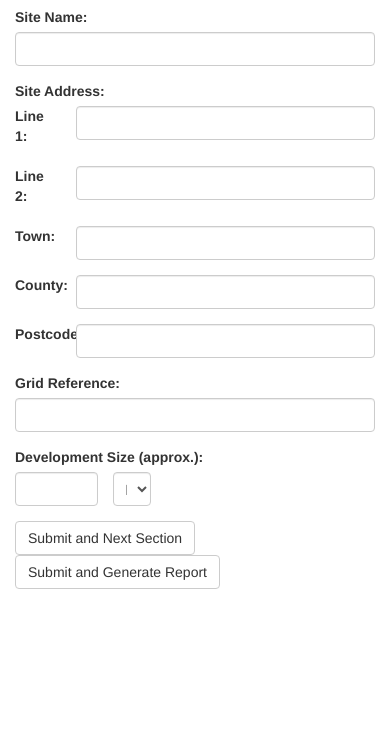
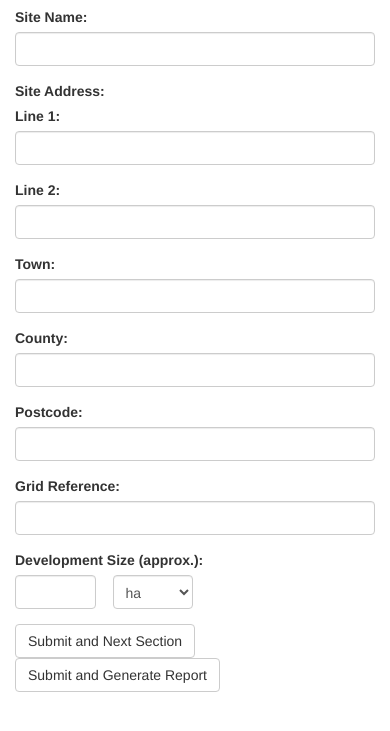
Before and after one commit to Nathan-JDawson/Bat-App, a plain HTML site: page website pages/site_details.html in a window 390 px wide. Shown: the part 63-794 px from the top of the page. Drawn offline with nearby package versions, Linux system fonts and the light colour scheme.

Commit message:
Testing mobile layout

```diff
--- a/website pages/site_details.html
+++ b/website pages/site_details.html
@@ -81,14 +81,17 @@
         });
     </script>
     <style>
-        .col-xs-10{
+        .col-sm-10{
             padding-left: 11px;
         }
-        .col-xs-2{
+        .col-sm-2{
             padding-right: 11px;
         }
+        .col-sm-3{
+            padding-right: 0px;
+        }
         .col-xs-3{
-            padding-right: 0px;
+            padding-right: 2px;
         }
         .form-control{
             padding: 8px;
@@ -115,39 +118,39 @@
             <form id="site_form" action="">
                 <div class="form-group">
                     <label>Site Name:</label>
-                    <input class="form-control" type="text" id="site_name" name="name">
+                    <input class="form-control" ,colype="text" id="site_name" name="name">
                 </div>
                 <div class="form-group">
                     <label>Site Address:</label>
                     <div class="form-group row">
-                        <div class="col-xs-2">
+                        <div class="col-sm-2">
                             <label>Line 1:</label>
                         </div>
-                        <div class="col-xs-10">
+                        <div class="col-sm-8">
                             <input class="form-control form-inline" type="text" id="address_line_1" name="line_1">
                         </div>
                     </div>
                     <div class="form-group row">
-                        <label class="col-xs-2">Line 2:</label>
-                        <div class="col-xs-10">
+                        <label class="col-sm-2">Line 2:</label>
+                        <div class="col-sm-4">
                             <input class="form-control form-inline" type="text" id="address_line_2" name="line_2">
                         </div>
                     </div>
                     <div class="form-group row">
-                        <label class="col-xs-2">Town:</label>
-                        <div class="col-xs-10">
+                        <label class="col-sm-2">Town:</label>
+                        <div class="col-sm-8">
                             <input class="form-control form-inline" type="text" id="town" name="town">
                         </div>
                     </div>
                     <div class="form-group row">
-                        <label class="col-xs-2">County:</label>
-                        <div class="col-xs-10">
+                        <label class="col-sm-2">County:</label>
+                        <div class="col-sm-8">
                             <input class="form-control form-inline" type="text" id="county" name="county">
                         </div>
                     </div>
                     <div class="form-group row">
-                        <label class="col-xs-2">Postcode:</label>
-                        <div class="col-xs-10">
+                        <label class="col-sm-2">Postcode:</label>
+                        <div class="col-sm-8">
                             <input class="form-control form-inline" type="text" id="postcode" name="postcode">
                         </div>
                     </div>
@@ -162,7 +165,7 @@
                         <div class="col-xs-3">
                             <input class="form-control" type="number" id="size" step=".001" name="size">
                         </div>
-                        <div class="col-xs-2">
+                        <div class="col-xs-3">
                             <select class="form-control" id="size_units" name="units">
                                 <option>ha</option>
                                 <option>m&#x00B2;</option>
```
